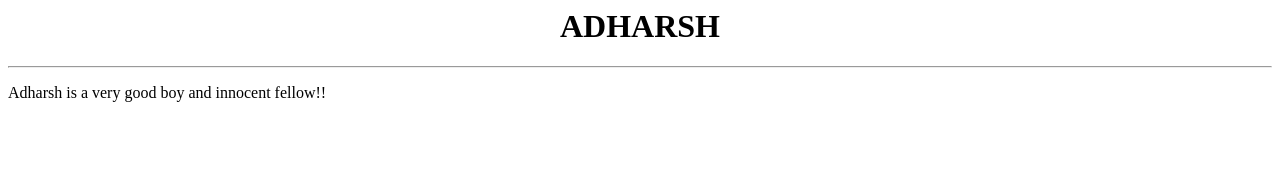
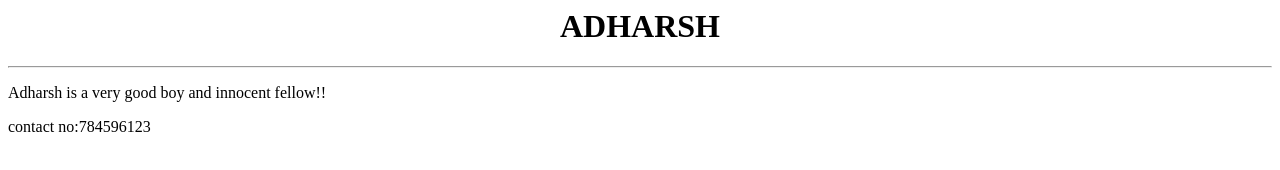
Before and after one commit to Adharshdeebu/htmlsamplepage1, a plain HTML site: page index.html in a window 1280 px wide. Drawn offline with Linux system fonts and the light colour scheme.

Commit message:
added ph no

```diff
--- a/index.html
+++ b/index.html
@@ -3,3 +3,4 @@
 </center>
 <hr>
 <p>Adharsh is a very good boy and innocent fellow!!</p>
+<p>contact no:784596123 </p>
```
